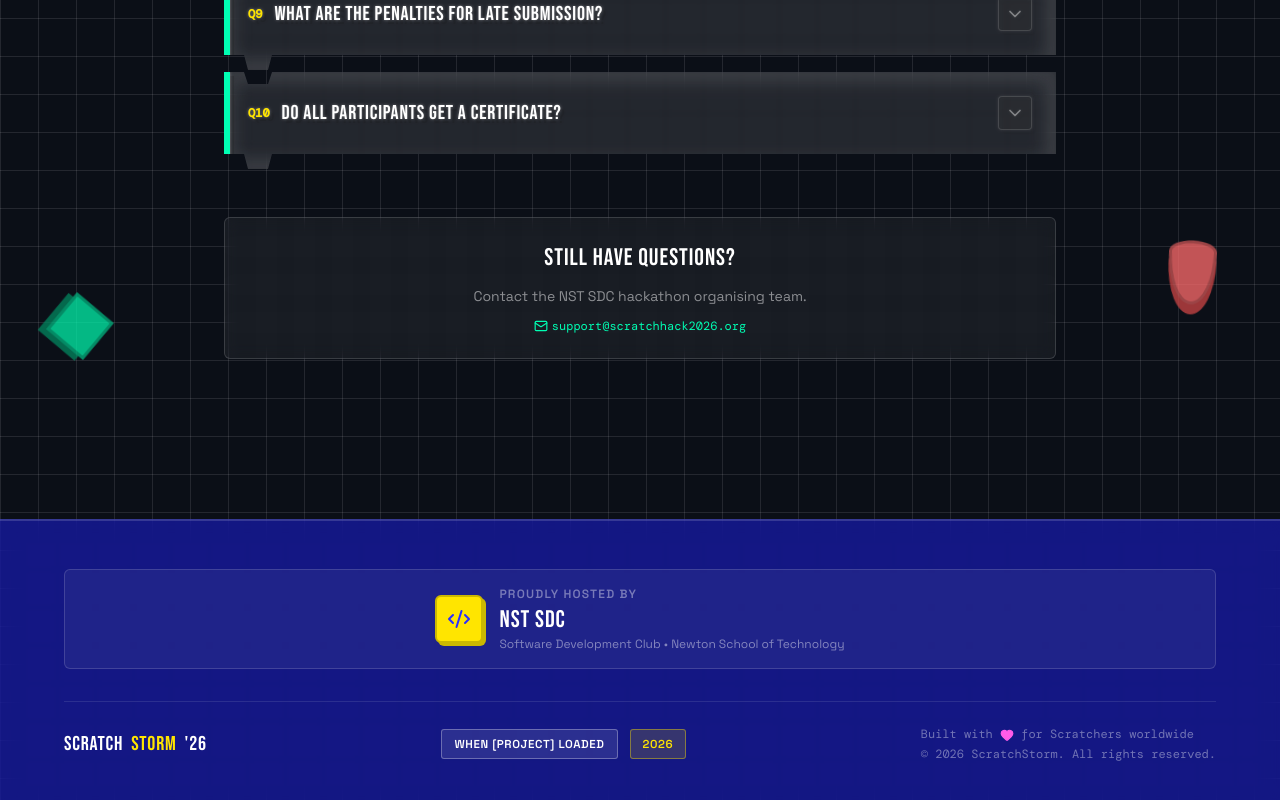
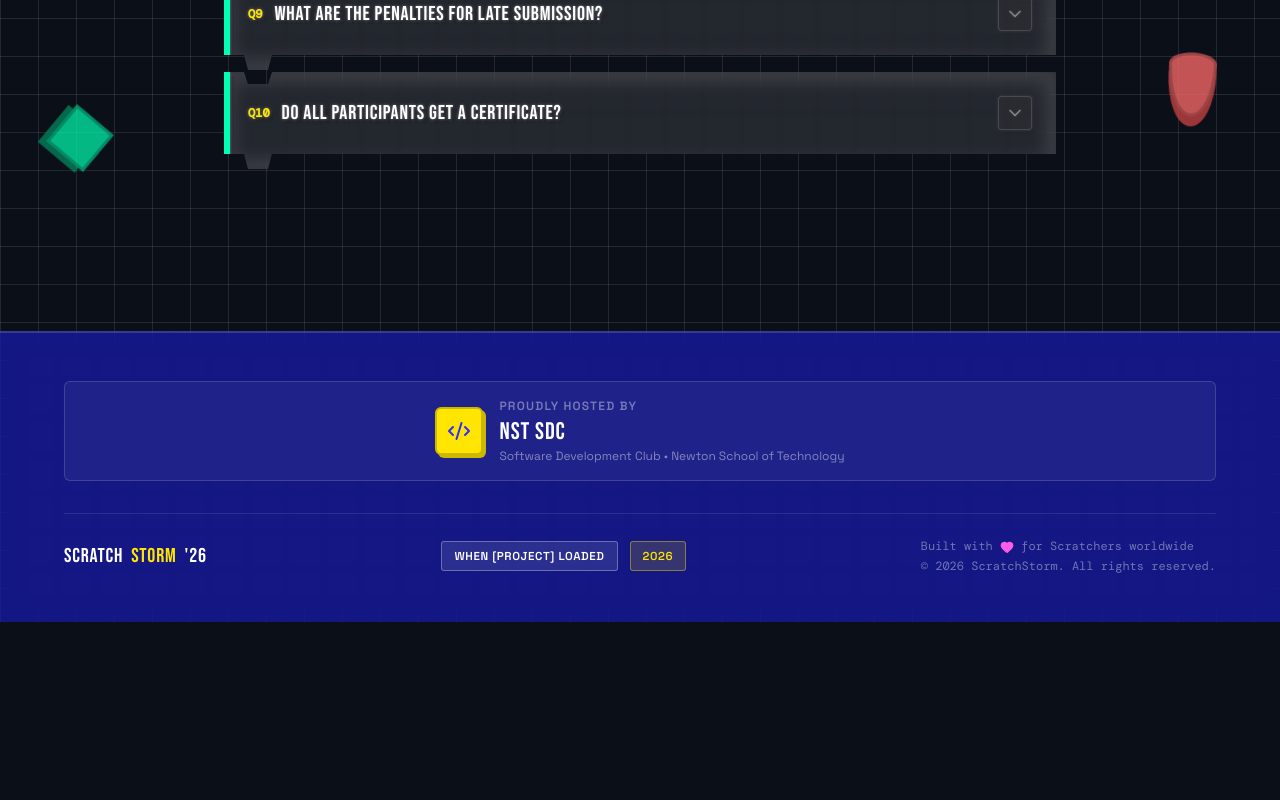
Before and after one commit to ashmitsahu1812/scratch_hack, a React (Vite) app: page / in a window 1280 px wide. Shown: the part 10014-10814 px from the top of the page. After the commit the page ends 10636 px from the top, so only its background shows below. Built offline with nearby package versions, Linux system fonts and the light colour scheme; no server answers; a web font is replaced by a local one.

Commit message:
Remove Still have questions support card from FAQ

```diff
--- a/src/components/Faq.jsx
+++ b/src/components/Faq.jsx
@@ -1,5 +1,5 @@
 import React, { useState } from 'react';
-import { ChevronDown, ChevronUp, Mail } from 'lucide-react';
+import { ChevronDown, ChevronUp } from 'lucide-react';
 import { motion } from 'framer-motion';
 import { scratchAudio } from '../lib/soundEffects';
 import { GeoBox, GeoStar, GeoCylinder, GeoDiamond } from './GeoShapes';
@@ -127,22 +127,6 @@ export default function Faq() {
           })}
         </div>
 
-        <motion.div
-          initial={{ opacity: 0, y: 20 }}
-          whileInView={{ opacity: 1, y: 0 }}
-          viewport={{ once: true }}
-          transition={{ duration: 0.5, delay: 0.4 }}
-          className="mt-12 text-center p-6 rounded-md bg-white/5 border border-white/15 space-y-3 backdrop-blur-sm"
-        >
-          <div className="font-heading text-2xl text-white">Still have questions?</div>
-          <p className="text-sm text-white/50 font-sans">Contact the NST SDC hackathon organising team.</p>
-          <div className="flex items-center justify-center gap-4 text-xs font-code text-[#00FFB3]">
-            <a href="mailto:support@scratchhack2026.org" className="hover:underline flex items-center gap-1">
-              <Mail className="w-3.5 h-3.5" /> support@scratchhack2026.org
-            </a>
-          </div>
-        </motion.div>
-
       </motion.div>
     </section>
   );
```
